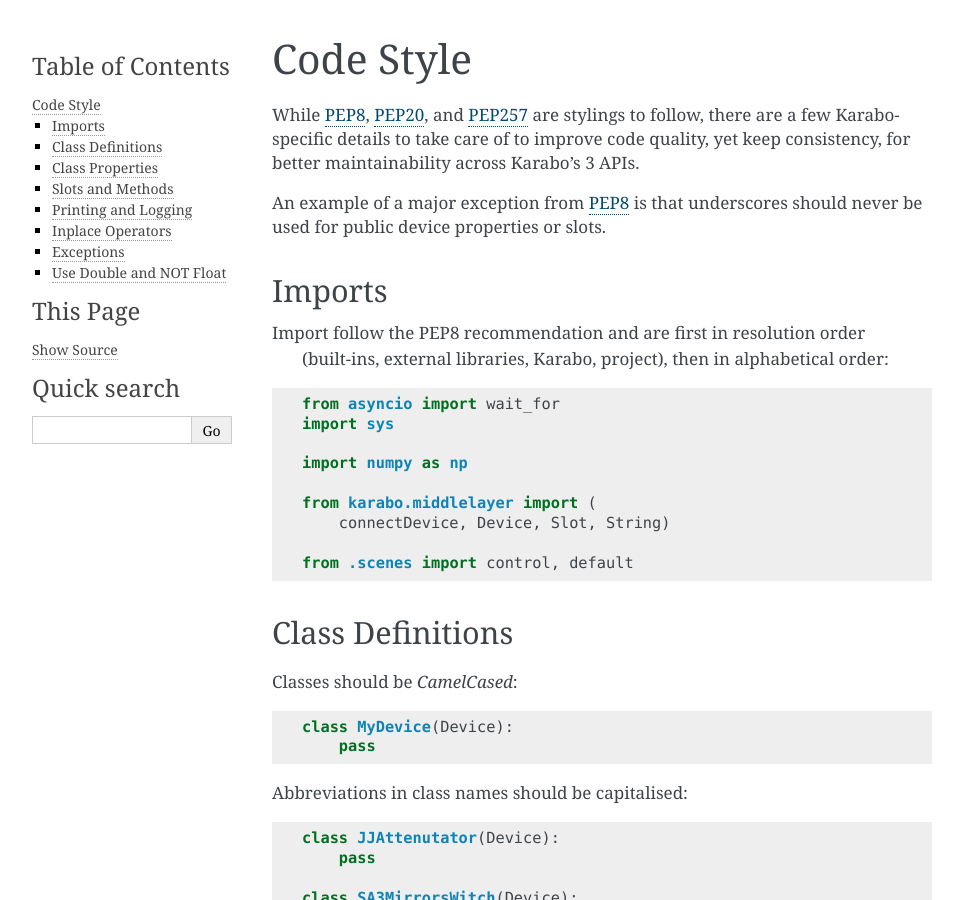
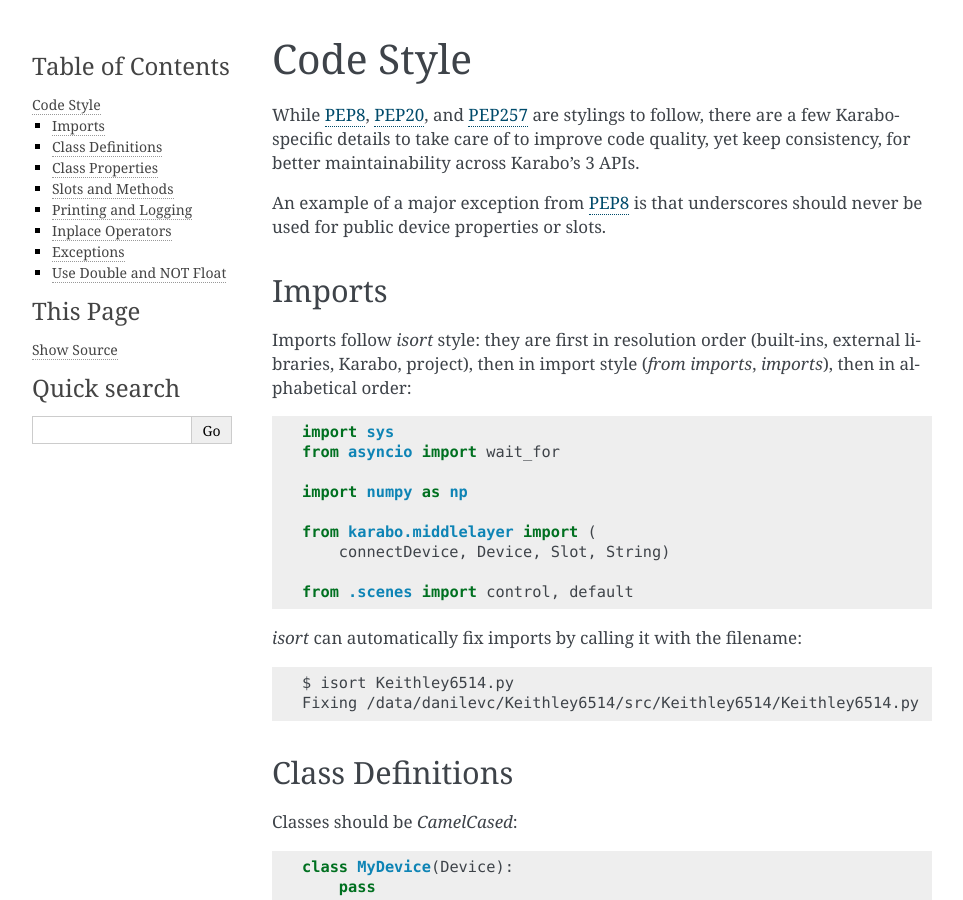
Before and after one commit to European-XFEL/howToMiddlelayer, a Sphinx documentation site: the page built from source/chap1/code_style.rst, in a window 1280 px wide and 900 px high. Shown: the whole window, without its empty margins (148-1111 px from the left). Built offline with Sphinx 7.4.7, drawn with Linux system fonts in a browser that asks for light colours.

Commit message:
Update import style to mention isort

```diff
--- a/source/chap1/code_style.rst
+++ b/source/chap1/code_style.rst
@@ -5,19 +5,20 @@ While PEP8_, PEP20_, and PEP257_ are stylings to follow, there are a few
 Karabo-specific details to take care of to improve code quality, yet keep
 consistency, for better maintainability across Karabo's 3 APIs.
 
-An example of a major exception from PEP8_ is that underscores should never be used for
-public device properties or slots.
+An example of a major exception from PEP8_ is that underscores should never be
+used for public device properties or slots.
 
 Imports
 +++++++
 
-Import follow the PEP8 recommendation and are first in resolution order
- (built-ins, external libraries, Karabo, project), then in alphabetical order:
+Imports follow `isort` style: they are first in resolution order (built-ins,
+external libraries, Karabo, project), then in import style (`from imports`,
+`imports`), then in alphabetical order:
 
 .. code-block:: Python
 
+   import sys
    from asyncio import wait_for
-   import sys
 
    import numpy as np
 
@@ -25,6 +26,13 @@ Import follow the PEP8 recommendation and are first in resolution order
        connectDevice, Device, Slot, String)
 
    from .scenes import control, default
+
+`isort` can automatically fix imports by calling it with the filename:
+
+.. code-block:: bash
+
+    $ isort Keithley6514.py
+    Fixing /data/danilevc/Keithley6514/src/Keithley6514/Keithley6514.py
 
 
 Class Definitions
@@ -182,11 +190,11 @@ Use Double and NOT Float
 The middlelayer API supports both `Double` and `Float` properties.
 
 However, behind the scenes a `Float` value is casted as numpy's `float32` type.
-Casting this value back to float64 may lead to different value. Hence, services on top
-of the framework might cast this value to a string before casting to the built-in python
-float of 64 bit to prevent cast errors.
-Note, that a 32 bit float has a precision of 6, which might be of different expectation
-for a normal python developer.
+Casting this value back to float64 may lead to different value. Hence, services
+on top of the framework might cast this value to a string before casting to the
+built-in python float of 64 bit to prevent cast errors.
+Note, that a 32 bit float has a precision of 6, which might be of different
+expectation for a normal python developer.
 
 **Use `karabo.middlelayer.Double` instead of `Float`.**
 
```
